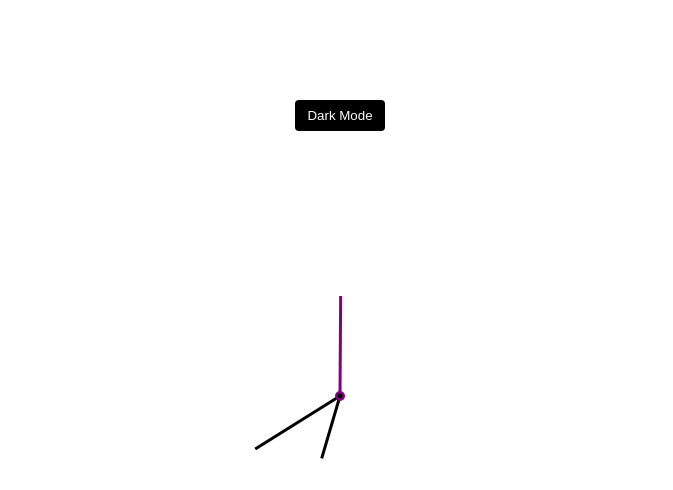
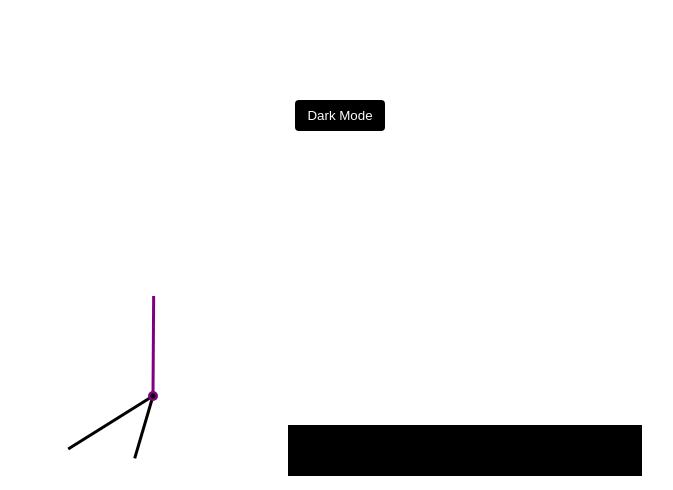
Before and after one commit to kylekgordon/Theme-Clock, a plain HTML site: page index.html in a window 1280 px wide. Shown: the top 490 px of the page, without its empty margins (300-973 px from the left). Drawn offline with Linux system fonts and the light colour scheme.

Commit message:
Update style.css

```diff
--- a/style.css
+++ b/style.css
@@ -38,15 +38,16 @@ body {
 }
 
 .footer {
-  background-color: rgba(255, 255, 255, 0.692);
+  background-color: var(--primary-color);
   background-size: 20px;
-  position: fixed;
+  position: relative;
   font-family: 'Roboto', sans-serif;
-  left: 40%;
+  align-items: center;
   bottom: 0;
-  width: 20%;
-  color: rgb(0, 0, 0);
+  min-width: 30%;
+  color: var('--secondary-color');
   text-align: center;
+  margin: 10px;
 }
 
 .toggle {
```
